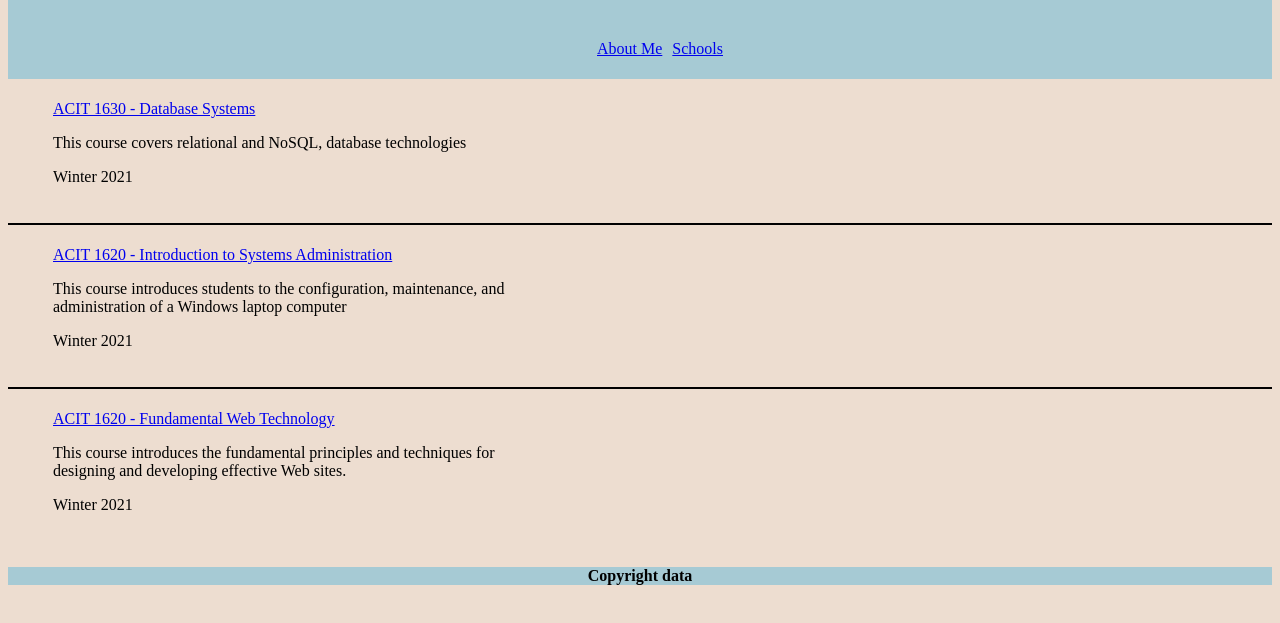
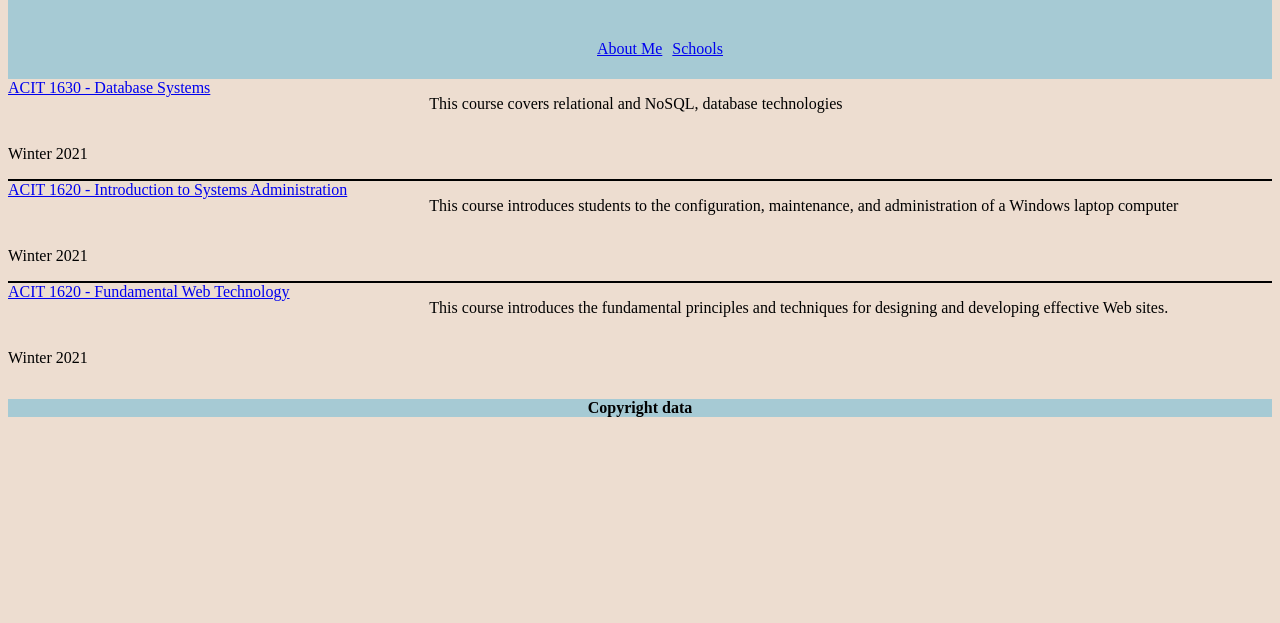
Before and after one commit to chahoi/personal_website, a plain HTML site: page misc/courses.html in a window 1280 px wide. Shown: the part 61-684 px from the top of the page. Drawn offline with Linux system fonts and the light colour scheme.

Commit message:
fix grid of the My courses page

```diff
--- a/css/stylesheet.css
+++ b/css/stylesheet.css
@@ -53,33 +53,34 @@ footer{
     font-family: Montserrat, sans-serif;
 }
 
-/* .myCourseList{
+/* div{
     display: grid;
     grid-template-columns: 1fr 2fr;
     grid-template-rows: 1fr;
+}
+
+div ul li p .courseOutline{
+    grid-row: 2;
 } */
 
 .listBorder{
     display: grid;
-    grid-template-columns: 2fr 3fr;
-    grid-template-rows: 1fr;
+    grid-template-columns: 1fr 2fr;
 }
 
-p.courseOutline{
-    grid-row: 2/3;
+.courseOutline{
+    grid-area: ;
 }
 
 .listBorderBottom{
+
     border-bottom: black solid 2px;
 }
 
-main article ul{
+main div ul{
  list-style-type: none;
 }
 
-/* main article ul li {
-    text-align: right;
-} */
 
 @media screen and (min-width: 600px) {
 
--- a/misc/courses.html
+++ b/misc/courses.html
@@ -21,58 +21,64 @@
       </nav>
     </header>
     <main class="myCourseList">
-      <article class="listBorder listBorderBottom">
-        <ul>
-          <li>
+      <div class="listBorder listBorderBottom">
+        <div>
             <a
               href="https://www.bcit.ca/outlines/20223048467/"
               target="_blank"
               title="course outline"
               >ACIT 1630 - Database Systems</a
             >
-            <p class="courseOutline">
+        </div>
+          <div class="courseOutline">
+            <p>
               This course covers relational and NoSQL, database technologies
             </p>
+          </div>
+          <div>
             <p class="courseYear">Winter 2021</p>
-          </li>
-        </ul>
-      </article>
+          </div>
+      </div>
 
-      <article class="listBorder listBorderBottom">
-        <ul>
-          <li>
+      <div class="listBorder listBorderBottom">
+        <div>
             <a
               href="https://www.bcit.ca/outlines/20223048467/"
               target="_blank"
               title="course outline"
               >ACIT 1620 - Introduction to Systems Administration </a
             >
+        </div>
+          <div>
             <p class="courseOutline">
               This course introduces students to the configuration, maintenance,
               and administration of a Windows laptop computer
             </p>
+          </div>
+          <div>
             <p class="courseYear">Winter 2021</p>
-          </li>
-        </ul>
-      </article>
+          </div>
+      </div>
 
-      <article class="listBorder">
-        <ul>
-          <li>
+      <div class="listBorder">
+        <div>
             <a
               href="https://www.bcit.ca/outlines/20223048467/"
               target="_blank"
               title="course outline"
               >ACIT 1620 - Fundamental Web Technology</a
             >
+        </div>
+          <div>
             <p class="courseOutline">
               This course introduces the fundamental principles and techniques
               for designing and developing effective Web sites.
             </p>
+          </div>
+          <div>
             <p class="courseYear">Winter 2021</p>
-          </li>
-        </ul>
-      </article>
+          </div>
+      </div>
     </main>
 
     <footer>
```
